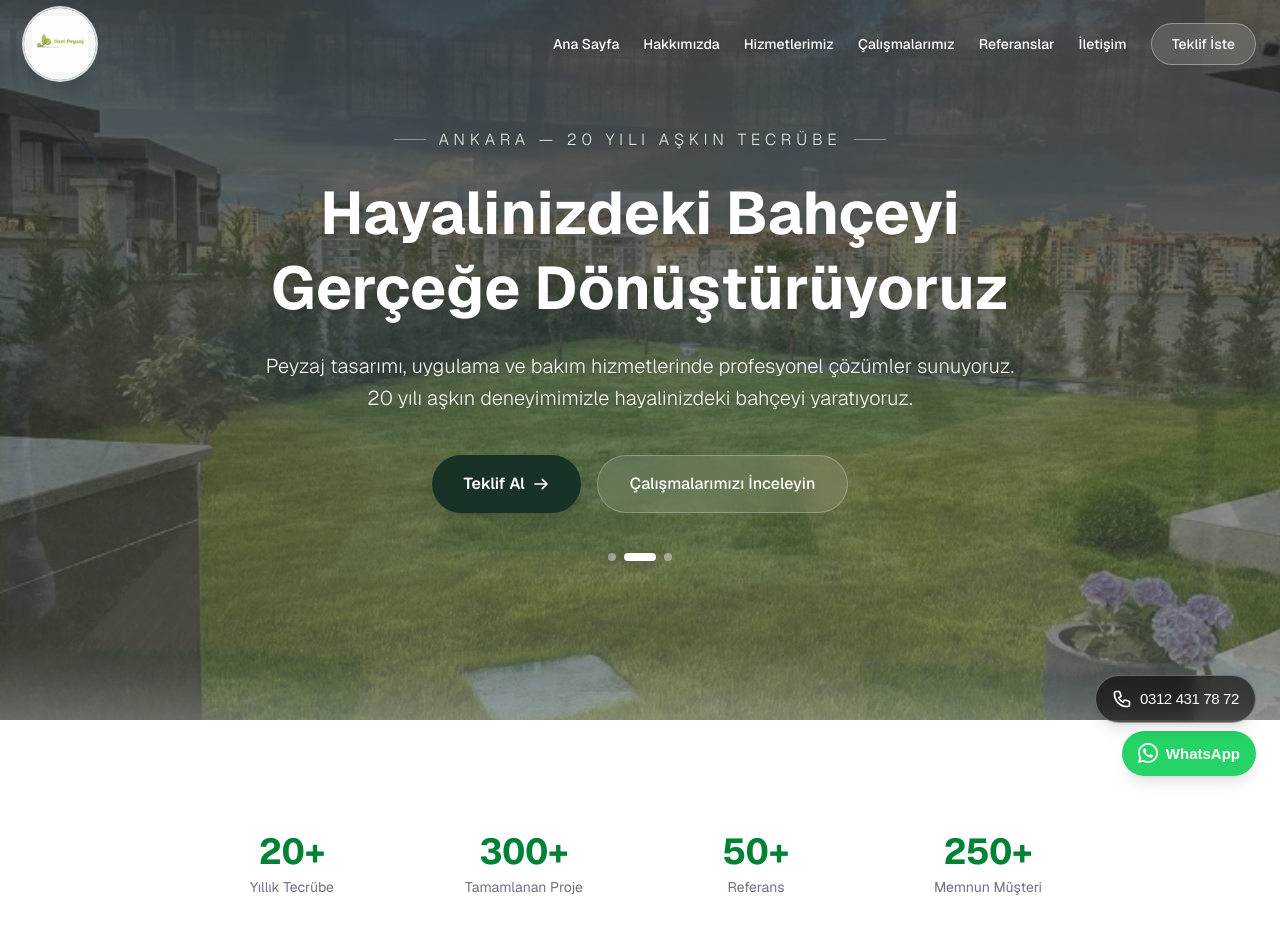
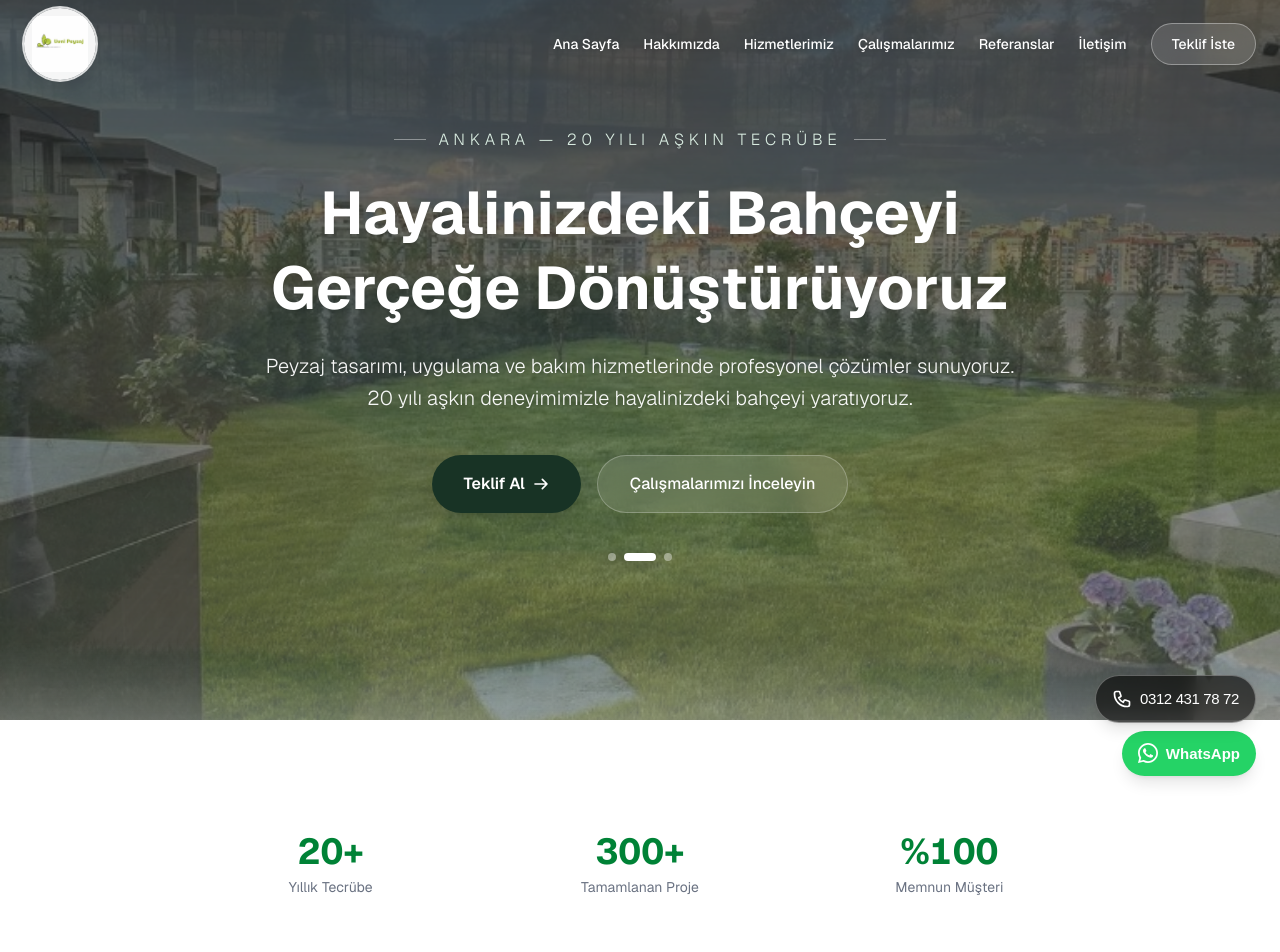
Before and after one commit to livnipeyzajsirket21/livnipeyzaj, a Next.js app: page / in a window 1280 px wide. Shown: the top 952 px of the page. Built offline with nearby package versions, Linux system fonts and the light colour scheme.

Commit message:
Remove reference metric and change happy customers to %100

```diff
--- a/app/page.tsx
+++ b/app/page.tsx
@@ -436,12 +436,11 @@ export default function Home() {
 
         {/* RAKAMLAR — hero gradient ile birleşir; üst boşlukla beyaz panel biraz aşağıda */}
         <section className="relative z-10 bg-white mt-12 sm:mt-16 md:mt-20 pt-6 sm:pt-8 pb-14 px-6 border-b border-gray-100">
-          <div className="mx-auto grid max-w-4xl grid-cols-2 place-items-center gap-x-4 gap-y-10 text-center sm:gap-x-8 md:grid-cols-4 md:gap-8">
+          <div className="mx-auto grid max-w-4xl grid-cols-2 place-items-center gap-x-4 gap-y-10 text-center sm:gap-x-8 md:grid-cols-3 md:gap-8">
             {[
               { sayi: "20+", label: "Yıllık Tecrübe" },
               { sayi: "300+", label: "Tamamlanan Proje" },
-              { sayi: "50+", label: "Referans" },
-              { sayi: "250+", label: "Memnun Müşteri" },
+              { sayi: "%100", label: "Memnun Müşteri" },
             ].map((item) => (
               <div
                 key={item.label}
```
